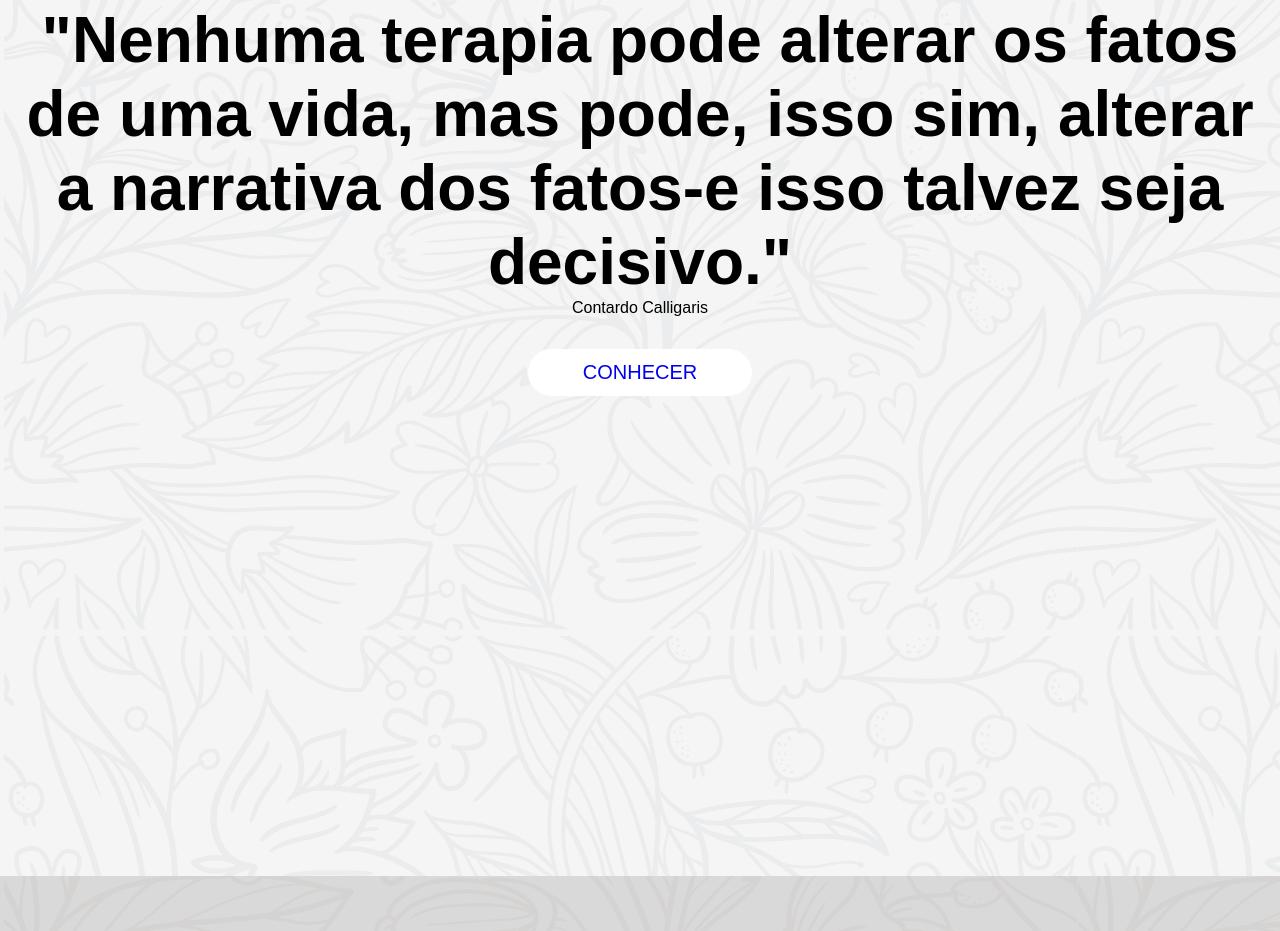
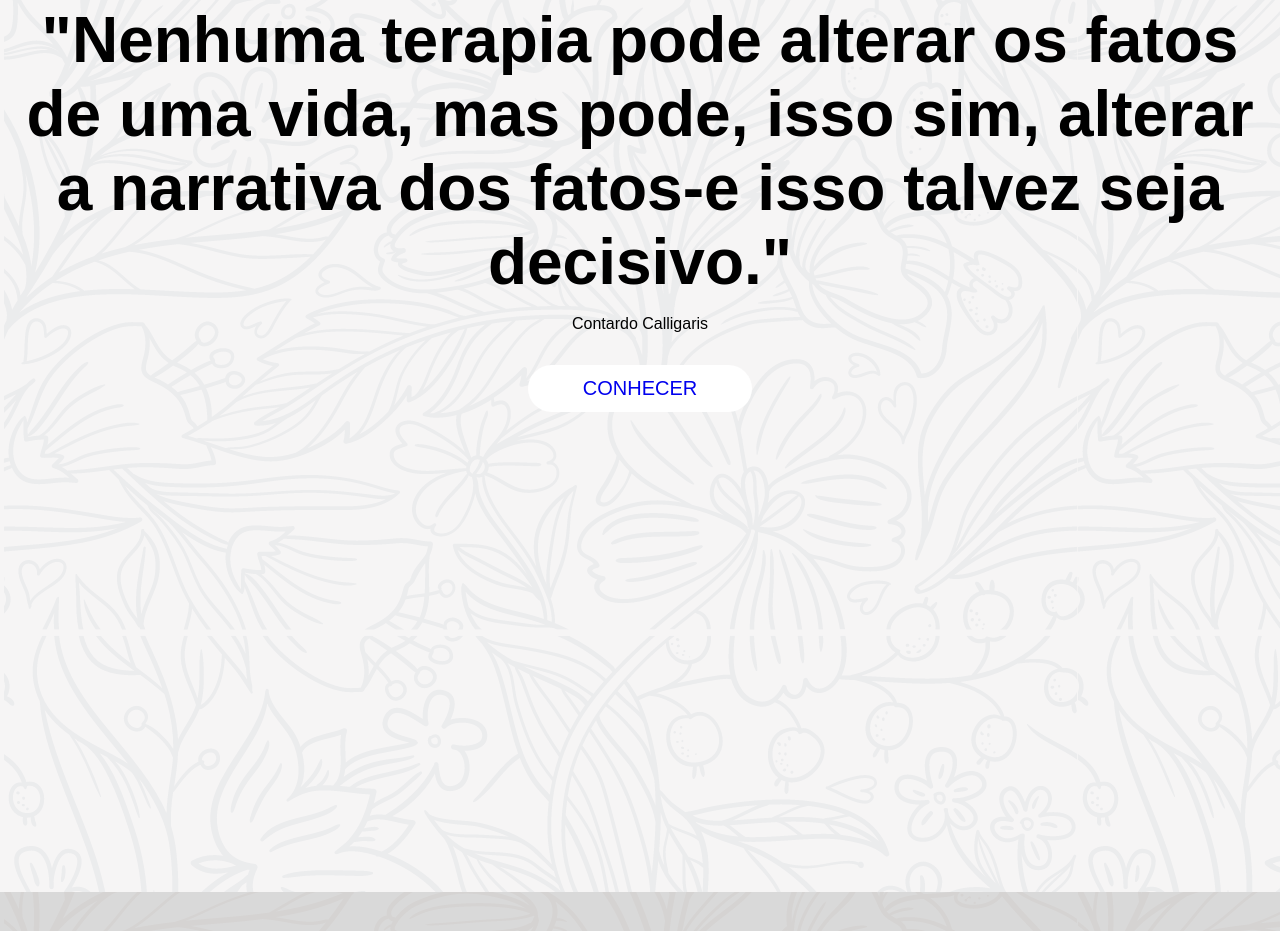
Before and after one commit to EduardoRibero/Site-Isadora, a plain HTML site: page index.html in a window 1280 px wide. Shown: the part 3002-3933 px from the top of the page. Drawn offline with Linux system fonts and the light colour scheme.

Commit message:
Commit de atualização

```diff
--- a/index.html
+++ b/index.html
@@ -108,9 +108,9 @@
                 <a href="https://wa.me/554899156997" class="button mt-2 max-auto">CONHECER</a> -->
 
                 <Section class="contatos">
-                    <div  id="CONTATOS">
+                    <div id="INSTA">
                     <h2 class="text-center">"Nenhuma terapia pode alterar os fatos de uma vida, mas pode, isso sim, alterar a narrativa dos fatos-e isso talvez seja decisivo."</h2>
-                        <p>Contardo Calligaris</p>
+                        <p class="mt-1 mb-2">Contardo Calligaris</p>
                         <a href="https://www.instagram.com/psi.isadoragarcia/" class="button mt-2 max-auto">CONHECER</a>
                     </div>
                 </Section>
@@ -119,7 +119,7 @@
        </section>
     </main>
     <footer>
-        <div class="container">
+        <div id="CONTATOS" class="container">
             <div class="coluna1">
                 <img src="image/logo.png" alt="logo.png" class="mb-1">
 
```
